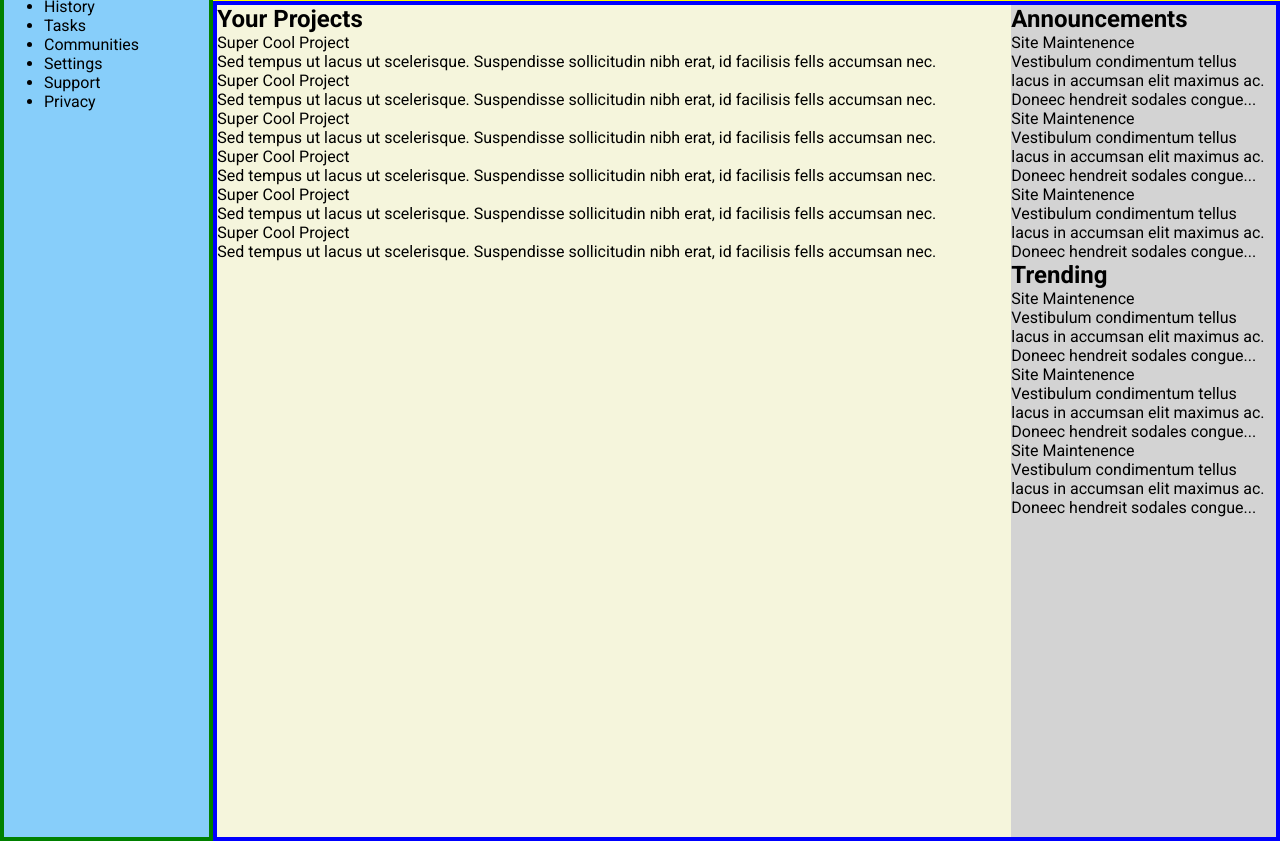
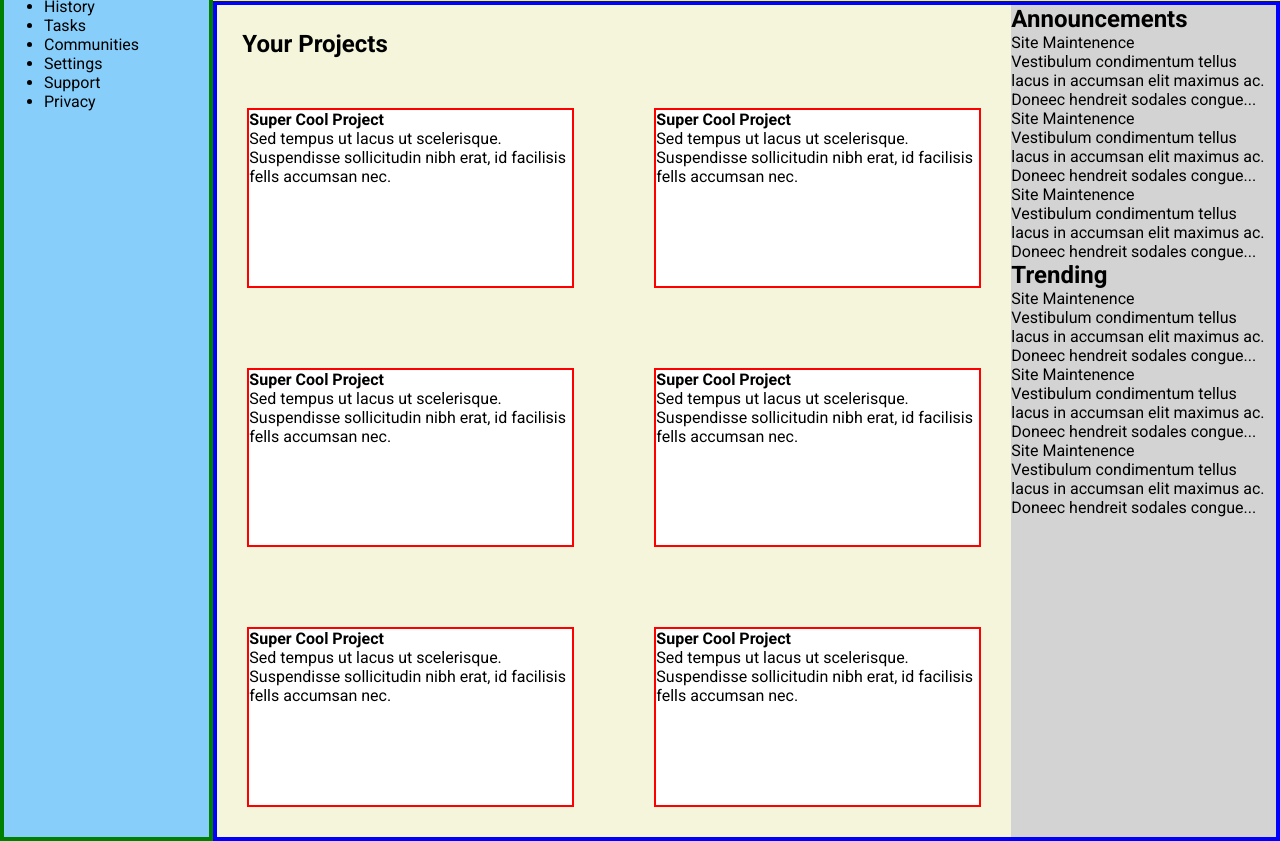
Before and after one commit to WesDev28/admin-dashboard, a plain HTML site: page index.html in a window 1280 px wide. Shown: the part 83-924 px from the top of the page. Drawn offline with Linux system fonts and the light colour scheme; a web font is replaced by a local one.

Commit message:
Add basic grid-layout to article secion children

```diff
--- a/style.css
+++ b/style.css
@@ -55,6 +55,29 @@ body {
 .article {
     background:beige;
     grid-column:1;
+    display:grid;
+    gap:20px;
+    grid-template-columns: 1fr 1fr;
+    grid-template-rows: auto 1fr 1fr 1fr;
+}
+
+.article h2 {
+    grid-column: 1 / 3;
+    padding:0;
+    margin:25px;
+    margin-bottom:0;
+}
+
+.card {
+    background:white;
+    border:2px solid red;
+    width:auto;
+    margin:30px;
+}
+
+.card .title {
+    font-weight:700;
+
 }
 
 
```
